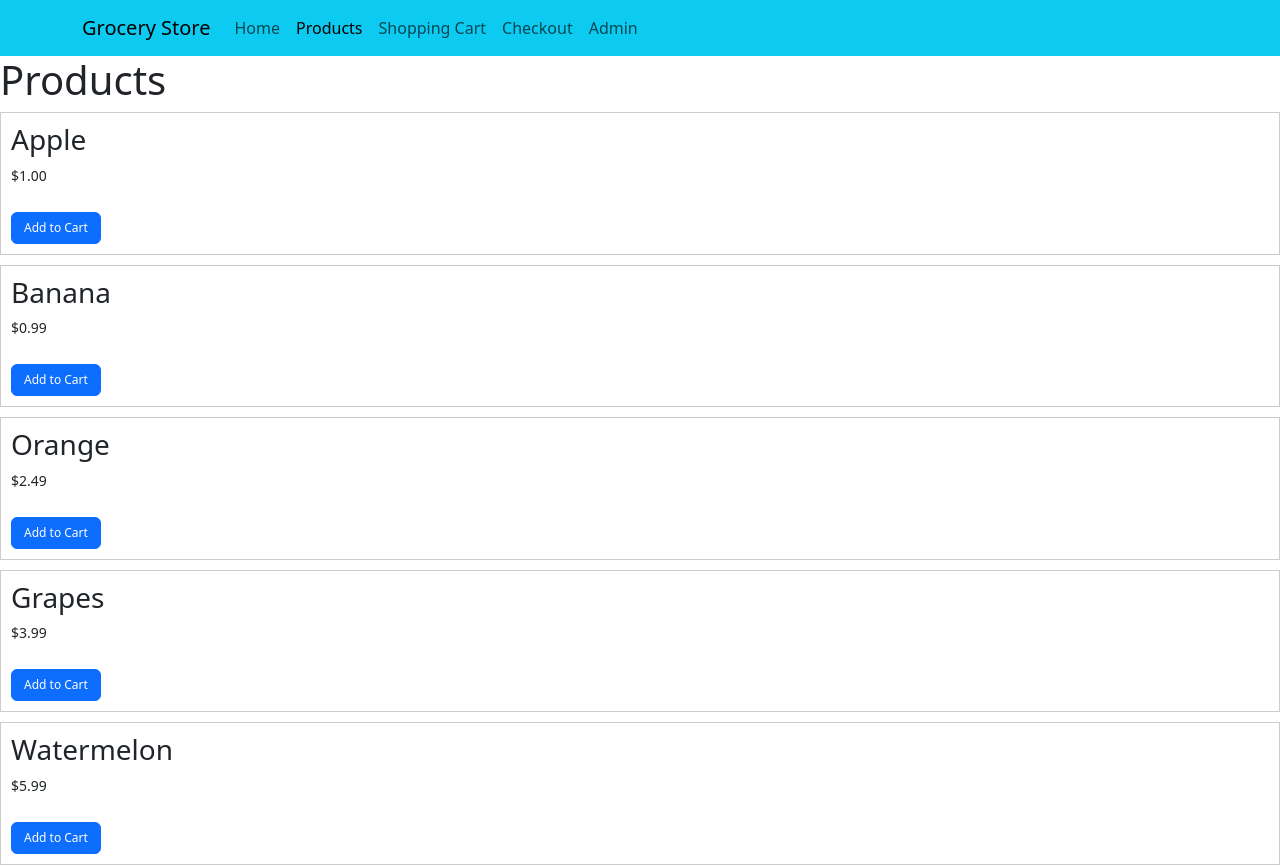
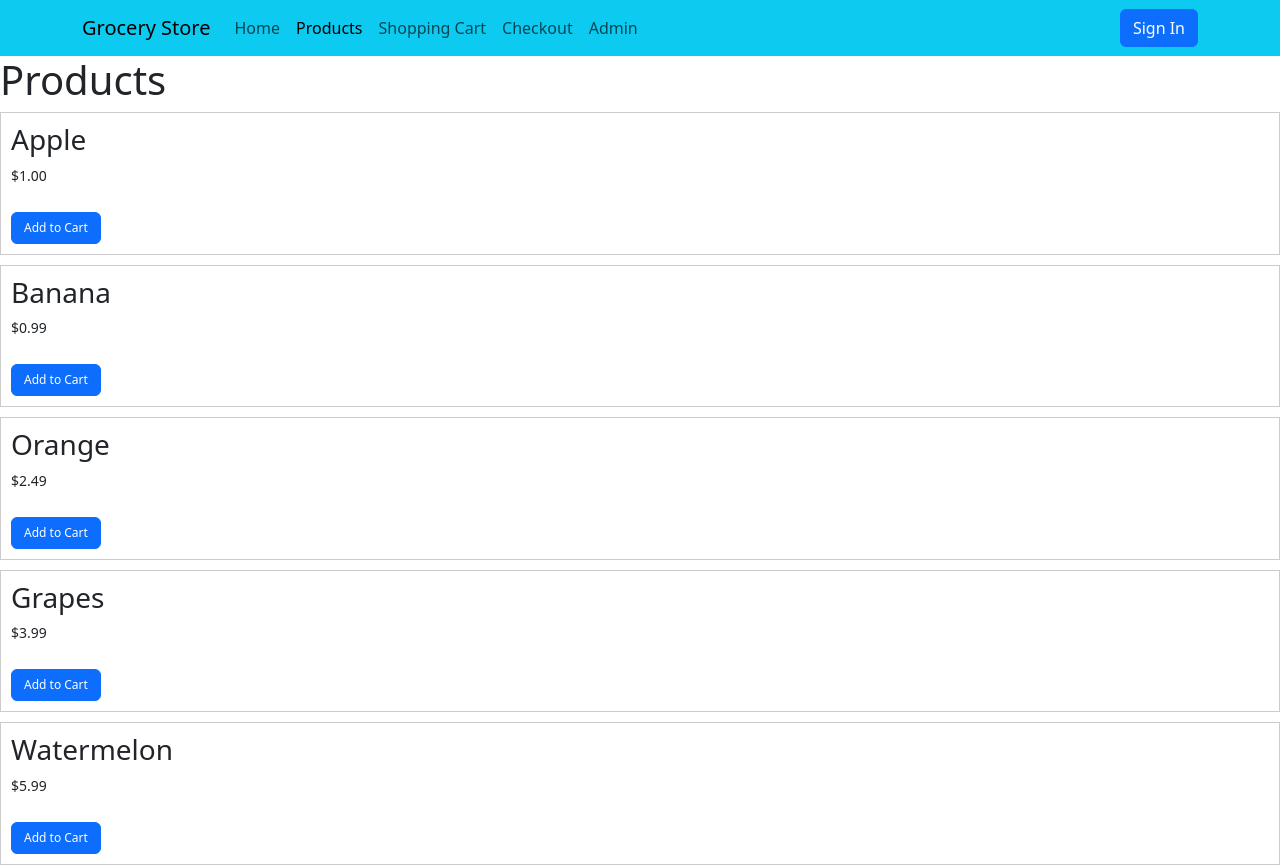
Before and after one commit to ZachFinley/store_alpha, a React (Create React App) app: page /products in a window 1280 px wide. Shown: the top 866 px of the page. Built offline with nearby package versions, Linux system fonts and the light colour scheme.

Commit message:
Fixed nav bar

```diff
--- a/src/Components/Navbar.jsx
+++ b/src/Components/Navbar.jsx
@@ -1,12 +1,16 @@
 import React from 'react';
-import { Navbar, Nav, Container } from 'react-bootstrap';
+import { Navbar, Nav, Container, Button } from 'react-bootstrap';
 import 'bootstrap/dist/css/bootstrap.min.css';
 import { LinkContainer } from 'react-router-bootstrap';
 
-const NavbarComponent = () => {
+const NavbarComponent = (setShow) => {
+
+    const handleShow = () => setShow(true);
     return (
+        <div>
         <Navbar bg="info" expand="lg" sticky="top">
             <Container>
+
                 <LinkContainer to="/">
                     <Navbar.Brand>Grocery Store</Navbar.Brand>
                 </LinkContainer>
@@ -29,9 +33,14 @@ const NavbarComponent = () => {
                             <Nav.Link>Admin</Nav.Link>
                         </LinkContainer>
                     </Nav>
+                    <Button variant="primary" onClick={() => handleShow}>
+                        Sign In
+                    </Button>
                 </Navbar.Collapse>
             </Container>
         </Navbar>
+
+      </div>
     );
 };
 
--- a/src/Components/modal.jsx
+++ b/src/Components/SignIn.jsx
@@ -3,8 +3,8 @@ import Button from 'react-bootstrap/Button';
 import Form from 'react-bootstrap/Form';
 import Modal from 'react-bootstrap/Modal';
 
-function SignInModal() {
-  const [show, setShow] = useState(false);
+function SignInModal(show, setShow) {
+
 
   const handleClose = () => setShow(false);
 
--- a/src/pages/App.js
+++ b/src/pages/App.js
@@ -12,7 +12,7 @@ import shoppersData from '../objects/shopper.json';
 import ordersData from '../objects/order.json';
 import productsData from '../objects/product.json';
 import Button from 'react-bootstrap/Button';
-import SignInModal from '../Components/modal.jsx';
+import SignInModal from '../Components/SignIn.jsx';
 
 function App() {
   const [cartItems, setCartItems] = useState([]);
@@ -21,8 +21,6 @@ function App() {
   const [products, setProducts] = useState(productsData);
   const [show, setShow] = useState(false);
 
-  const handleClose = () => setShow(false);
-  const handleShow = () => setShow(true);
   // This is the Function to add items to the cart =)
   const addToCart = (product) => {
     const updatedCartItems = [...cartItems, { ...product, quantity: 1 }];
@@ -59,22 +57,21 @@ function App() {
   return (
     <div>
       <Router>
-        <NavbarComponent />
+        <NavbarComponent setShow={setShow}/>
         <div className="content">
           <Routes>
             <Route path="/" element={<HomePage products={products} />} index />
-            {/* Passes addToCart function to ProductPage */}
             <Route path="/products" element={<ProductPage products={products} addToCart={addToCart} />} />
             <Route path="/cart" element={<ShoppingPage cartItems={cartItems} onUpdateCartQty={handleUpdateCartQty} onRemoveFromCart={handleRemoveFromCart} onEmptyCart={handleEmptyCart} />} />
             <Route path="/checkout" element={<CheckoutPage cartItems={cartItems} />} />
             <Route path="/admin" element={<AdminPage shoppers={shoppers} orders={orders} products={products} onProductUpdate={handleProductUpdate} onCustomerUpdate={handleCustomerUpdate} />} />
+
           </Routes>
+
         </div>
       </Router>
-      <Button variant="primary" onClick={handleShow}>
-        Launch demo modal
-      </Button>
-      <SignInModal></SignInModal>
+
+
     </div>
   );
 }
--- a/src/pages/ProductPage.jsx
+++ b/src/pages/ProductPage.jsx
@@ -4,9 +4,6 @@ import 'bootstrap/dist/css/bootstrap.min.css';
 import '../styles/ProductPage.css';
 
 function ProductPage({products, addToCart }) {
-  const sampleProducts = [
-
-];
 
   return (
     <div className="ProductPage">
```
